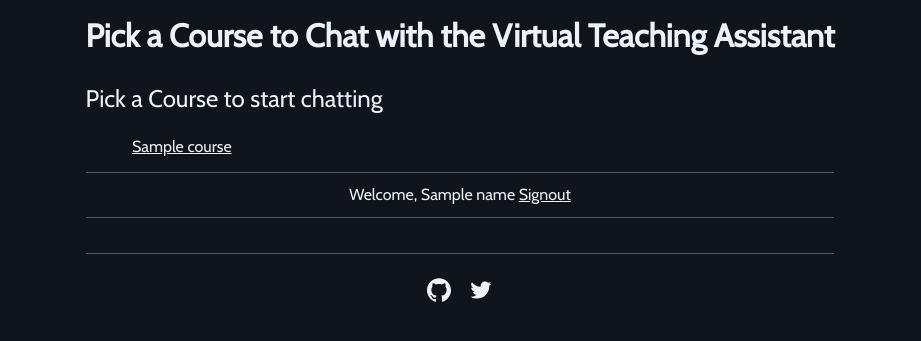
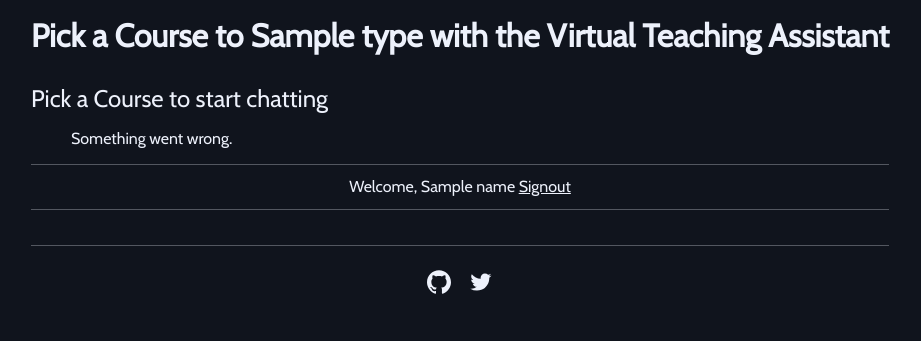
Before and after one commit to satishsurath/alldayta.xyz, a Flask app: template app/templates/pick_course.html in a window 1280 px wide. Shown: the part 116-457 px from the top of the page, without its empty margins (180-1101 px from the left). Run offline with Flask 3, Linux system fonts and the light colour scheme; the visitor is signed in with stand-in values (Sample User, id 1); the template is opened without the code that fills it: most values are stand-ins (such as "Sample title", 1, 10 or a date in 2020); some libraries are stand-ins or nearby versions.

Commit message:
Adding Support for 'Practice Question' Link generation and Course Picking
Signed-off-by: Satish Surath <connect@sati.sh>

```diff
--- a/app/routes.py
+++ b/app/routes.py
@@ -280,6 +280,7 @@ def create_final_data_course_content():
 
 @app.route('/pick-course', methods=['GET', 'POST'])
 def pick_course():
+    type = request.args.get('type', None)
     # check if we have the Syllabus already for this course
     if courses_with_final_data(app.config['FOLDER_UPLOAD']):
       courses = courses_with_final_data(app.config['FOLDER_UPLOAD'])
@@ -290,6 +291,7 @@ def pick_course():
        'pick_course.html',
        courses=courses,
        name=session.get('name'),
+       type = type
        )
 
 
--- a/app/templates/index.html
+++ b/app/templates/index.html
@@ -25,11 +25,11 @@
         <h3 class="center-align">
                 <ul>
                         <li>
-                                <a href="{{ url_for('pick_course') }}" alt="AllDayTA - Chat" aria-label="AllDayTA - Chat">Ask Teaching Assistant</a>
+                                <a href="{{ url_for('pick_course', type='chat') }}" alt="AllDayTA - Chat" aria-label="AllDayTA - Chat">Ask Teaching Assistant</a>
                         </li>
                         |
                         <li>
-                                Practice Questions
+                                <a href="{{ url_for('pick_course', type='practice') }}" alt="AllDayTA - Practice Questions" aria-label="AllDayTA - Practice Questions">Practice Questions</a>
                         </li>
                         </ul>
                 </ul>
--- a/app/templates/pick_course.html
+++ b/app/templates/pick_course.html
@@ -1,6 +1,6 @@
 {% extends "base.html" %}
 {% block content %}
-        <h1 class="center-align">Pick a Course to Chat with the Virtual Teaching Assistant</h1><br>
+        <h1 class="center-align">Pick a Course to {{type}} with the Virtual Teaching Assistant</h1><br>
         {% with messages = get_flashed_messages() %}
                 {% if messages %}
                 <div class="flashes">
@@ -14,7 +14,13 @@
         <h2>Pick a Course to start chatting</h2>
         <ul>
                 {% for course in courses %}
-                    <li><a href="{{ url_for('teaching_assistant', course_name=course) }}" target="_blank">{{ course }}</a></li>
+                        {% if type=='chat' %}
+                        <li><a href="{{ url_for('teaching_assistant', course_name=course) }}" target="_blank">{{ course }}</a></li>
+                        {% elif type=='practice' %}
+                        <li><a href="{{ url_for('teaching_assistant', course_name=course) }}" target="_blank">{{ course }}</a></li>
+                        {% else %}
+                        Something went wrong.
+                        {% endif %}
                 {% endfor %}
         </ul>
         {% else %}
```
